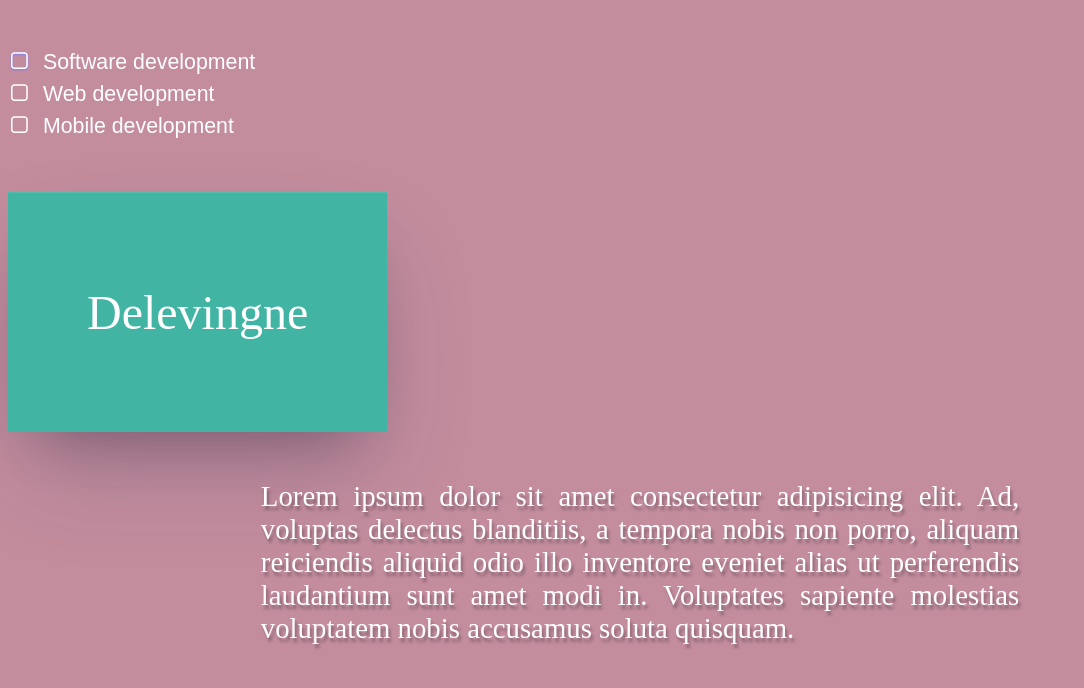
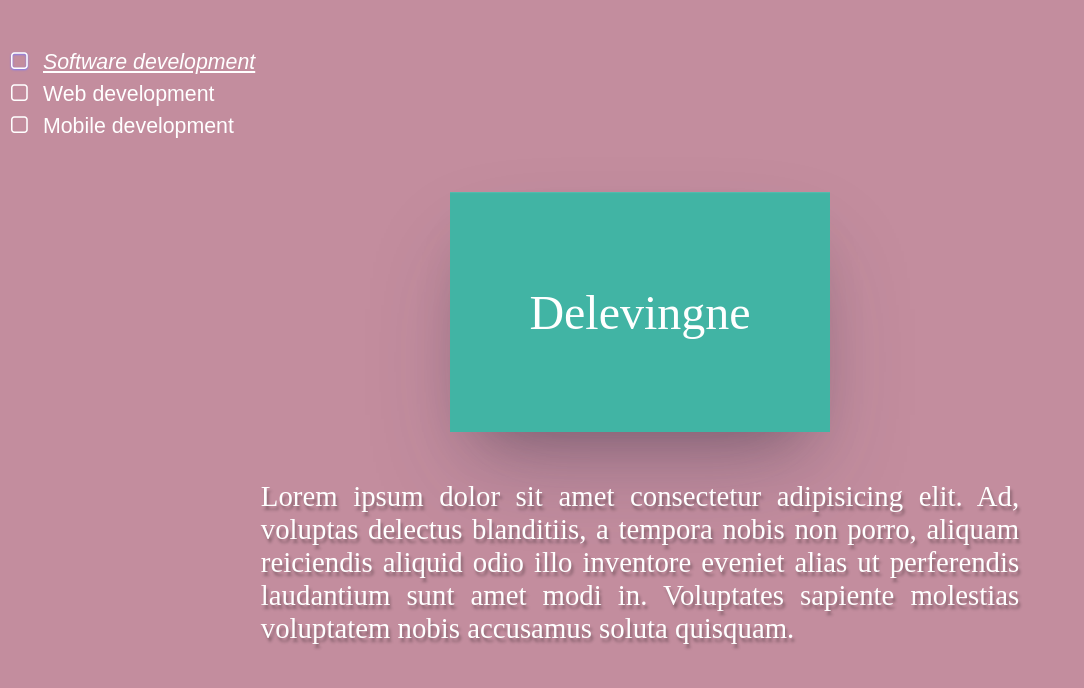
Before and after one commit to Ratelif/testing, a plain HTML site: page index.html in a window 1280 px wide. In both pictures the pointer is over the element "Software development". Shown: the whole page, without its empty margins (0-1084 px from the left). Drawn offline with Linux system fonts and the light colour scheme.

Commit message:
text-decoration: underline

```diff
--- a/style.css
+++ b/style.css
@@ -22,6 +22,11 @@ body {
  input[type="checkbox"]+span {
     font: 16pt sans-serif;
     color: white;
+ }
+
+ input[type="checkbox"]+span:hover {
+   font-style: italic;
+   text-decoration: underline;
  }
 
  input[type="checkbox"]+span:before {
@@ -58,12 +63,13 @@ body {
    justify-content: center;
    color: white;
    font-size: 3rem;
-   margin-top: 3rem;
+   margin: 3rem auto;
    box-shadow: rgba(255, 255, 255, 0.1) 0px 1px 1px 0px inset, rgba(50, 50, 93, 0.25) 0px 50px 100px -20px, rgba(0, 0, 0, 0.3) 0px 30px 60px -30px;
 }
 
 .box:hover {
    cursor: pointer;
+   text-decoration:underline;
    font-style: italic;
 }
 
```
